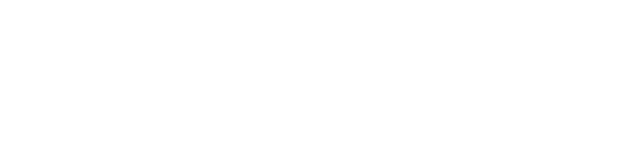
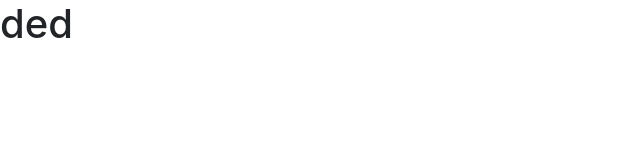
Before and after one commit to alestor123/RSS-GITHUB, a website: page public/index.html in a window 1280 px wide. Shown: the whole page, without its empty margins (0-640 px from the left). Drawn offline with nearby package versions, Linux system fonts and the light colour scheme.

Commit message:
added bootstrap and css

```diff
--- a/public/index.html
+++ b/public/index.html
@@ -3,9 +3,11 @@
 <head>
     <meta charset="UTF-8">
     <meta name="viewport" content="width=device-width, initial-scale=1.0">
+    <link rel="stylesheet" href="./public/styles/App.css" >
+    <link rel="stylesheet" href="https://cdn.jsdelivr.net/npm/bootstrap@4.5.3/dist/css/bootstrap.min.css" integrity="sha384-TX8t27EcRE3e/ihU7zmQxVncDAy5uIKz4rEkgIXeMed4M0jlfIDPvg6uqKI2xXr2" crossorigin="anonymous">
     <title>Document</title>
 </head>
 <body>
-
+    <h1>ded</h1>
 </body>
 </html>
```
